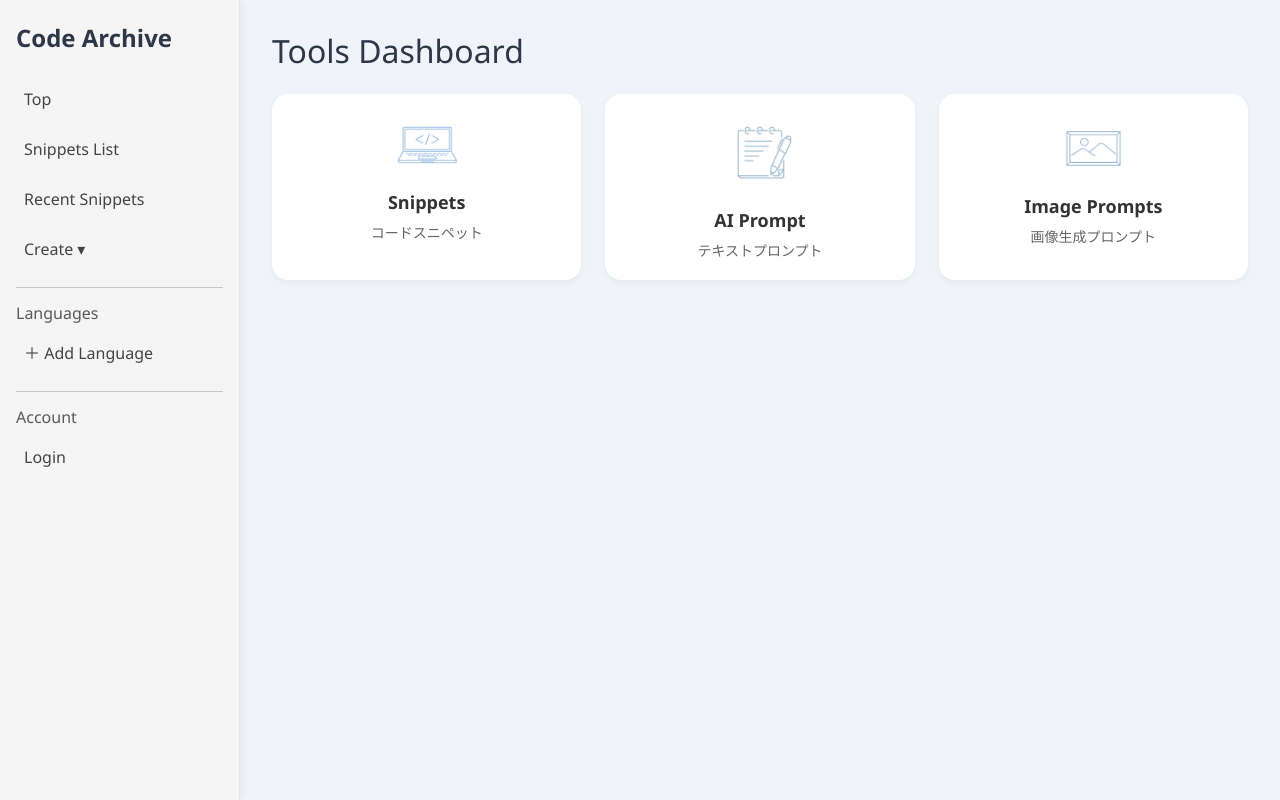
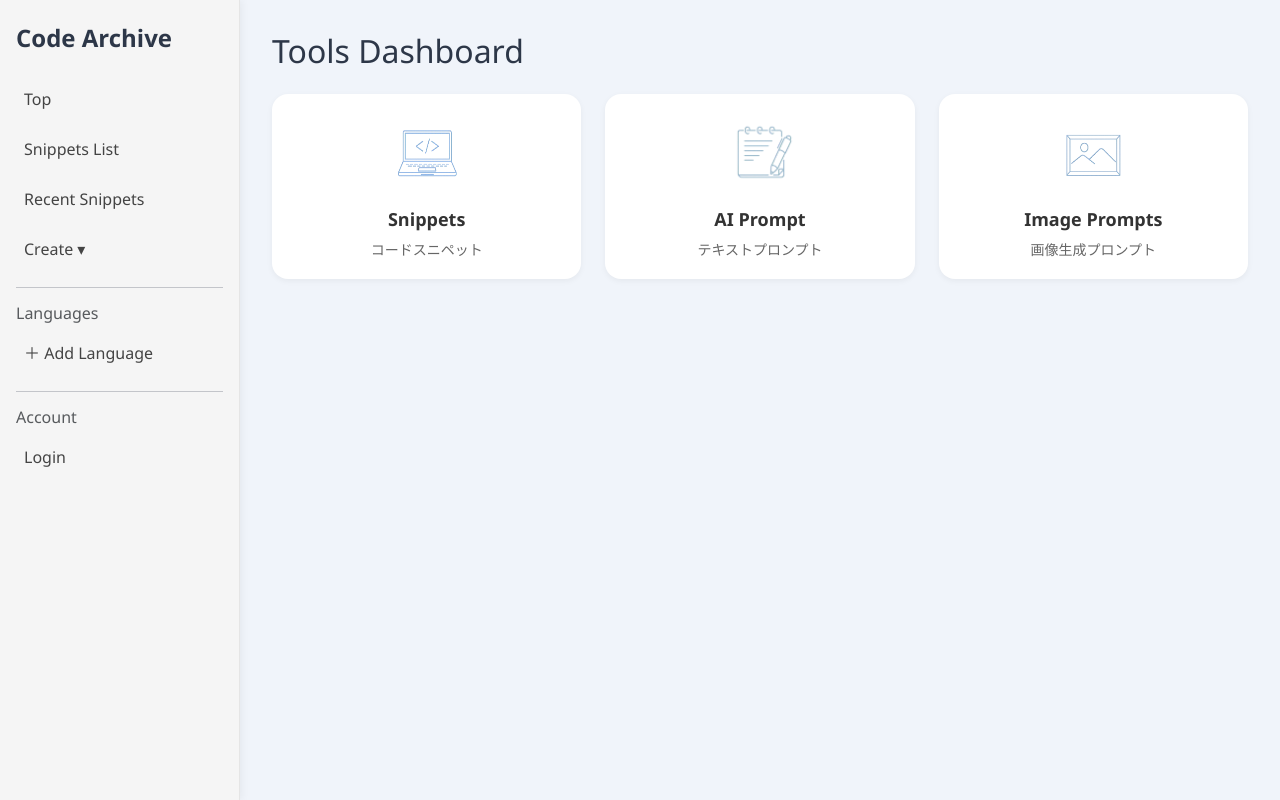
Before and after one commit to taku26841397/portfolio_snippets, a Django app: page / in a window 1280 px wide. Run offline with Django 4.2, Linux system fonts and the light colour scheme; data that the repository does not hold is empty; parts of the project's set-up code (start-up, migrations or seed data) failed here and were passed over; some libraries are stand-ins or nearby versions.

Commit message:
update icon-img Align the horizontal lines

```diff
--- a/snippets/static/snippets/style.css
+++ b/snippets/static/snippets/style.css
@@ -297,6 +297,8 @@ body {
 .tile-icon {
     font-size: 32px;
     margin-bottom: 12px;
+    /* width: 80px;
+    height: 80px; */
 }
 
 .tile-title {
@@ -312,7 +314,7 @@ body {
 
 .icon-img {
     width: 80px;
-    height: auto;
+    height: 80px;
     opacity: 0.85;
 }
 
```
